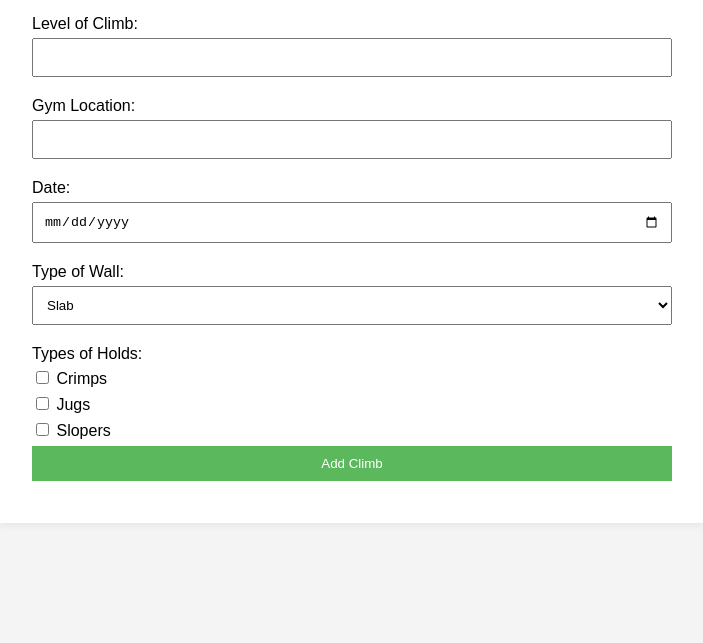
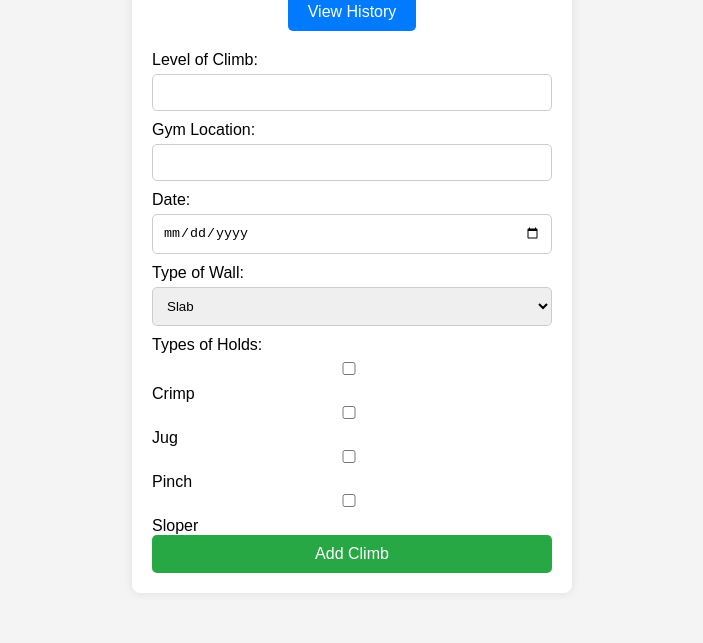
Before and after one commit to olibnad/rock-climbing-tracker, a plain HTML site: page index.html in a window 1280 px wide. Shown: the part 157-800 px from the top of the page, without its empty margins (288-991 px from the left). Drawn offline with Linux system fonts and the light colour scheme; files that its build step writes are made by us from their sources; files whose address does not match are found by name.

Commit message:
navigate between main and history view

```diff
--- a/index.html
+++ b/index.html
@@ -3,13 +3,19 @@
 <head>
     <meta charset="UTF-8">
     <meta name="viewport" content="width=device-width, initial-scale=1.0">
-    <title>Rock Climbing Tracker</title>
+    <title>Rock Climbing Tracker - Add Climb</title>
     <link rel="stylesheet" href="../css/styles.css">
 </head>
 <body>
     <div class="container">
-        <h1>Rock Climbing Tracker</h1>
-        <form id="climbForm">
+        <header>
+            <h1>Add a New Climb</h1>
+        </header>
+        <nav>
+            <button onclick="location.href='history.html'">View History</button>
+        </nav>
+        <form id="add-climb-form">
+            <!-- Form fields go here -->
             <label for="level">Level of Climb:</label>
             <input type="text" id="level" name="level" required>
 
@@ -19,31 +25,21 @@
             <label for="date">Date:</label>
             <input type="date" id="date" name="date" required>
 
-            <label for="type">Type of Wall:</label>
-            <select id="type" name="type" required>
+            <label for="wall-type">Type of Wall:</label>
+            <select id="wall-type" name="wall-type" required>
                 <option value="slab">Slab</option>
                 <option value="light-overhang">Light Overhang</option>
                 <option value="deep-overhang">Deep Overhang</option>
             </select>
 
-            <label>Types of Holds:</label>
-            <div>
-                <input type="checkbox" id="crimps" name="holds" value="crimps">
-                <label for="crimps">Crimps</label>
-            </div>
-            <div>
-                <input type="checkbox" id="jugs" name="holds" value="jugs">
-                <label for="jugs">Jugs</label>
-            </div>
-            <div>
-                <input type="checkbox" id="slopers" name="holds" value="slopers">
-                <label for="slopers">Slopers</label>
-            </div>
-            <!-- Add more holds as needed -->
+            <label for="holds">Types of Holds:</label>
+            <input type="checkbox" id="hold1" name="holds" value="crimp"> Crimp
+            <input type="checkbox" id="hold2" name="holds" value="jug"> Jug
+            <input type="checkbox" id="hold3" name="holds" value="pinch"> Pinch
+            <input type="checkbox" id="hold4" name="holds" value="sloper"> Sloper
 
             <button type="submit">Add Climb</button>
         </form>
-        <div id="message"></div>
     </div>
     <script src="../js/scripts.js"></script>
 </body>
--- a/scripts.js
+++ b/scripts.js
@@ -1,29 +1,29 @@
-document.getElementById('climbForm').addEventListener('submit', function(event) {
+document.getElementById('add-climb-form').addEventListener('submit', function(event) {
     event.preventDefault();
 
+    // Gather form data
     const level = document.getElementById('level').value;
     const location = document.getElementById('location').value;
     const date = document.getElementById('date').value;
-    const type = document.getElementById('type').value;
+    const wallType = document.getElementById('wall-type').value;
+    const holds = Array.from(document.querySelectorAll('input[name="holds"]:checked')).map(hold => hold.value);
 
-    const holds = [];
-    document.querySelectorAll('input[name="holds"]:checked').forEach(checkbox => {
-        holds.push(checkbox.value);
-    });
-
+    // Create a climb object
     const climb = {
         level,
         location,
         date,
-        type,
+        wallType,
         holds
     };
 
-    let climbs = localStorage.getItem('climbs');
-    climbs = climbs ? JSON.parse(climbs) : [];
+    // Save the climb to localStorage
+    let climbs = JSON.parse(localStorage.getItem('climbs')) || [];
     climbs.push(climb);
     localStorage.setItem('climbs', JSON.stringify(climbs));
 
-    document.getElementById('message').innerText = 'Climb added successfully!';
-    this.reset();
+    // Clear the form
+    document.getElementById('add-climb-form').reset();
+
+    alert('Climb added successfully!');
 });
--- a/styles.css
+++ b/styles.css
@@ -1,48 +1,87 @@
+/* General styles */
 body {
     font-family: Arial, sans-serif;
-    background-color: #f4f4f4;
     margin: 0;
     padding: 0;
+    display: flex;
+    justify-content: center;
+    align-items: center;
+    height: 100vh;
+    background-color: #f4f4f4;
 }
 
+/* Container */
 .container {
-    width: 50%;
-    margin: auto;
-    overflow: hidden;
-    padding: 2rem;
     background: #fff;
+    padding: 20px;
+    border-radius: 8px;
     box-shadow: 0 0 10px rgba(0, 0, 0, 0.1);
-    margin-top: 50px;
+    max-width: 400px;
+    width: 100%;
 }
 
-h1 {
+/* Header */
+header {
     text-align: center;
+    margin-bottom: 20px;
 }
 
+/* Navigation */
+nav {
+    text-align: center;
+    margin-bottom: 20px;
+}
+
+nav button {
+    background: #007bff;
+    color: #fff;
+    border: none;
+    padding: 10px 20px;
+    border-radius: 5px;
+    cursor: pointer;
+    font-size: 16px;
+}
+
+nav button:hover {
+    background: #0056b3;
+}
+
+/* Form styles */
 form {
     display: flex;
     flex-direction: column;
 }
 
-label {
-    margin: 10px 0 5px;
+form label {
+    margin-bottom: 5px;
 }
 
-input, select, button {
+form input,
+form select {
+    margin-bottom: 10px;
     padding: 10px;
-    margin-bottom: 10px;
+    border: 1px solid #ccc;
+    border-radius: 5px;
 }
 
-button {
-    background: #5cb85c;
-    color: white;
-    border: none;
-    cursor: pointer;
+form input[type="checkbox"] {
+    margin-right: 10px;
 }
 
-button:hover {
-    background: #4cae4c;
+form button {
+    background: #28a745;
+    color: #fff;
+    border: none;
+    padding: 10px 20px;
+    border-radius: 5px;
+    cursor: pointer;
+    font-size: 16px;
 }
+
+form button:hover {
+    background: #218838;
+}
+
 
 /* Add this to the existing CSS file */
 .climb-entry {
```
Also changed, not shown: history.html (+10 -3 lines), history.js (+10 -12 lines).
